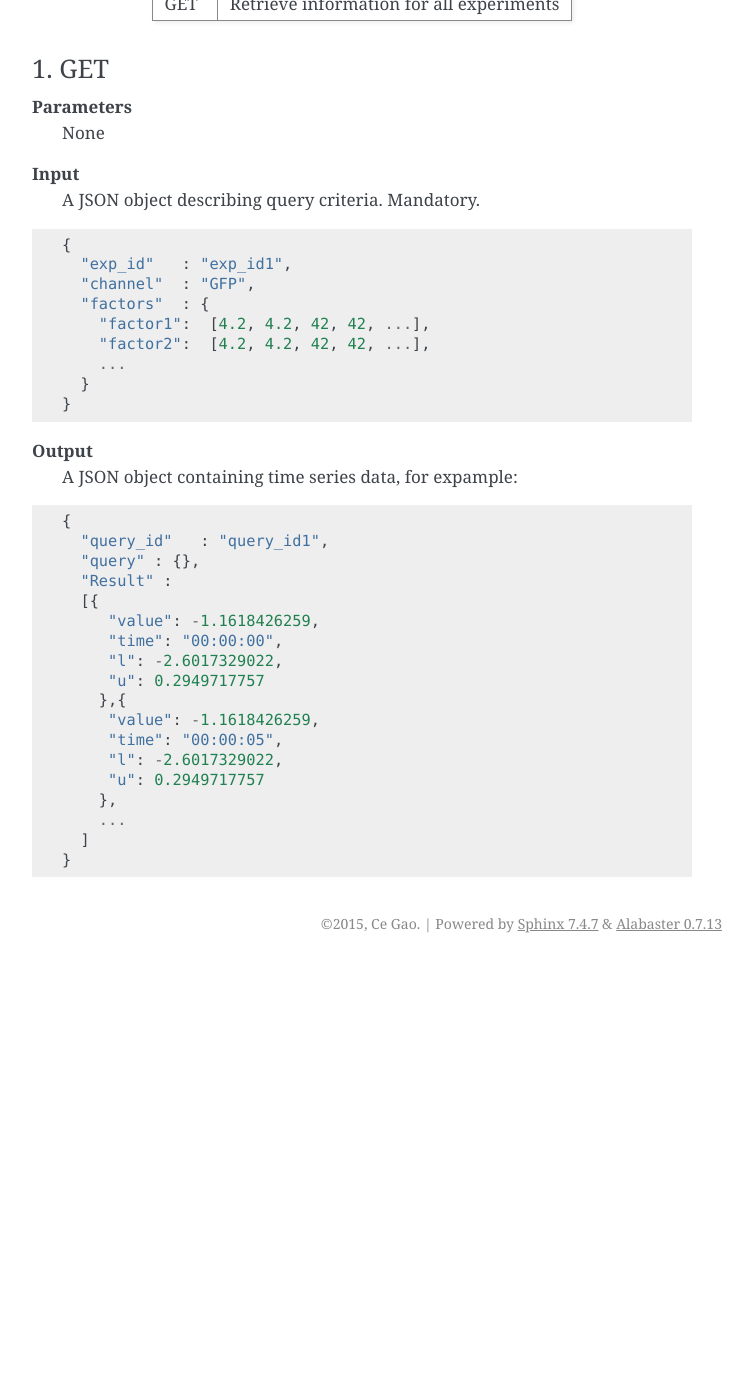
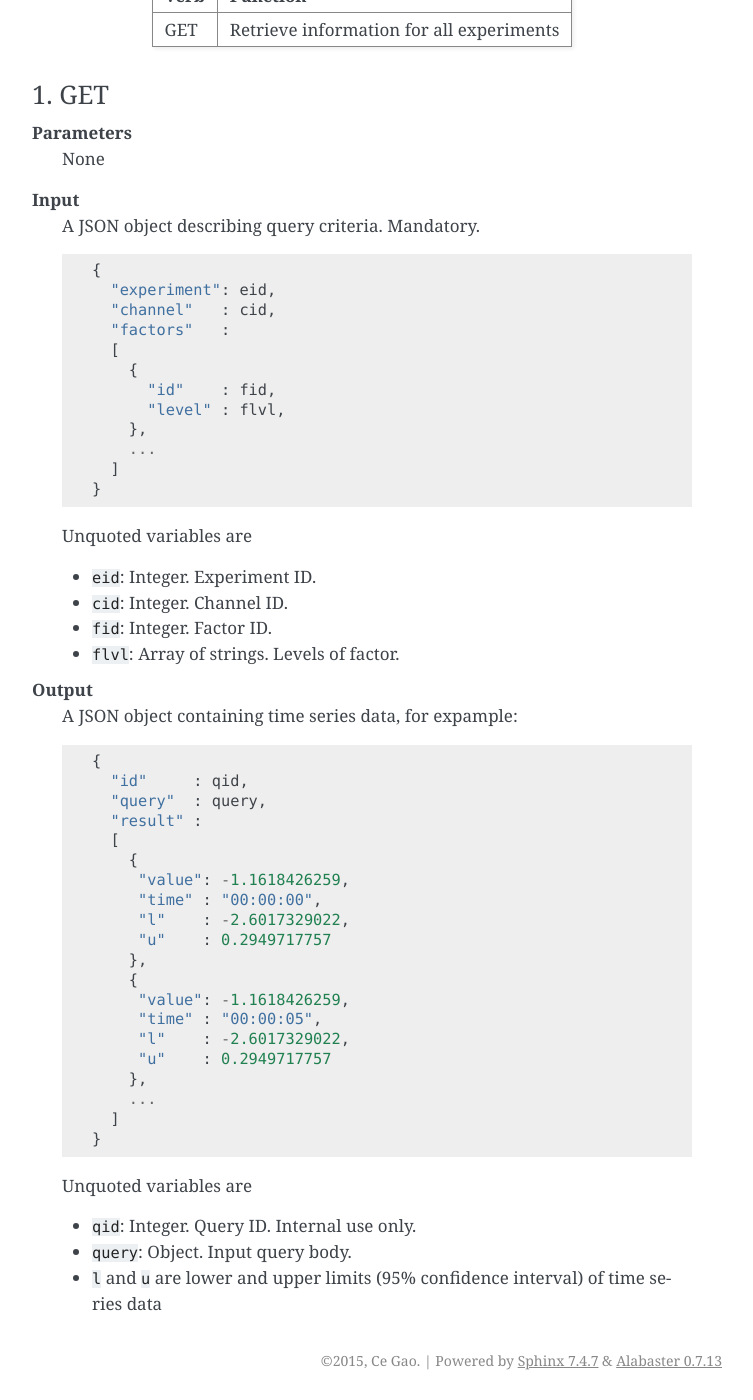
Before and after one commit to gaoce/TimeVis, a Sphinx documentation site: the page built from docs/api_v2.rst, in a window 1280 px wide and 1400 px high, scrolled down 13695 px. Shown: the whole window, without its empty margins (388-1141 px from the left). Built offline with Sphinx 7.4.7, drawn with Linux system fonts in a browser that asks for light colours; before the commit the page ends 14658 px from its top, so only the background shows below that; some of the changed text lies outside the part shown.

Commit message:
Update documents

```diff
--- a/docs/api_v2.rst
+++ b/docs/api_v2.rst
@@ -718,38 +719,57 @@ A summary of all HTTP verbs used for this endpoint:
 **Input**
     A JSON object describing query criteria. Mandatory.
 
-::
+    ::
 
-  {
-    "exp_id"   : "exp_id1",
-    "channel"  : "GFP",
-    "factors"  : {
-      "factor1":  [4.2, 4.2, 42, 42, ...],
-      "factor2":  [4.2, 4.2, 42, 42, ...],
-      ...
-    }
-  }
+      {
+        "experiment": eid,
+        "channel"   : cid,
+        "factors"   :
+        [
+          {
+            "id"    : fid,
+            "level" : flvl,
+          },
+          ...
+        ]
+      }
+
+    Unquoted variables are
+
+    * ``eid``:   Integer. Experiment ID.
+    * ``cid``:   Integer. Channel ID.
+    * ``fid``:   Integer. Factor ID.
+    * ``flvl``:  Array of strings. Levels of factor.
 
 **Output**
-  A JSON object containing time series data, for expample:
+    A JSON object containing time series data, for expample:
 
-::
+    ::
 
-  {
-    "query_id"   : "query_id1",
-    "query" : {},
-    "Result" :
-    [{
-       "value": -1.1618426259,
-       "time": "00:00:00",
-       "l": -2.6017329022,
-       "u": 0.2949717757
-      },{
-       "value": -1.1618426259,
-       "time": "00:00:05",
-       "l": -2.6017329022,
-       "u": 0.2949717757
-      },
-      ...
-    ]
-  }
+      {
+        "id"     : qid,
+        "query"  : query,
+        "result" :
+        [
+          {
+           "value": -1.1618426259,
+           "time" : "00:00:00",
+           "l"    : -2.6017329022,
+           "u"    : 0.2949717757
+          },
+          {
+           "value": -1.1618426259,
+           "time" : "00:00:05",
+           "l"    : -2.6017329022,
+           "u"    : 0.2949717757
+          },
+          ...
+        ]
+      }
+
+    Unquoted variables are
+
+    * ``qid``:    Integer. Query ID. Internal use only.
+    * ``query``:  Object.  Input query body.
+    * ``l`` and ``u`` are lower and upper limits (95% confidence interval) of time
+      series data
--- a/docs/index.rst
+++ b/docs/index.rst
@@ -22,6 +22,5 @@ Developer's Guide
 .. toctree::
    :maxdepth: 2
 
-   dev
    api_v2
    database
```
Also changed, not shown: other parts of docs/api_v2.rst (+2 -1 lines).
